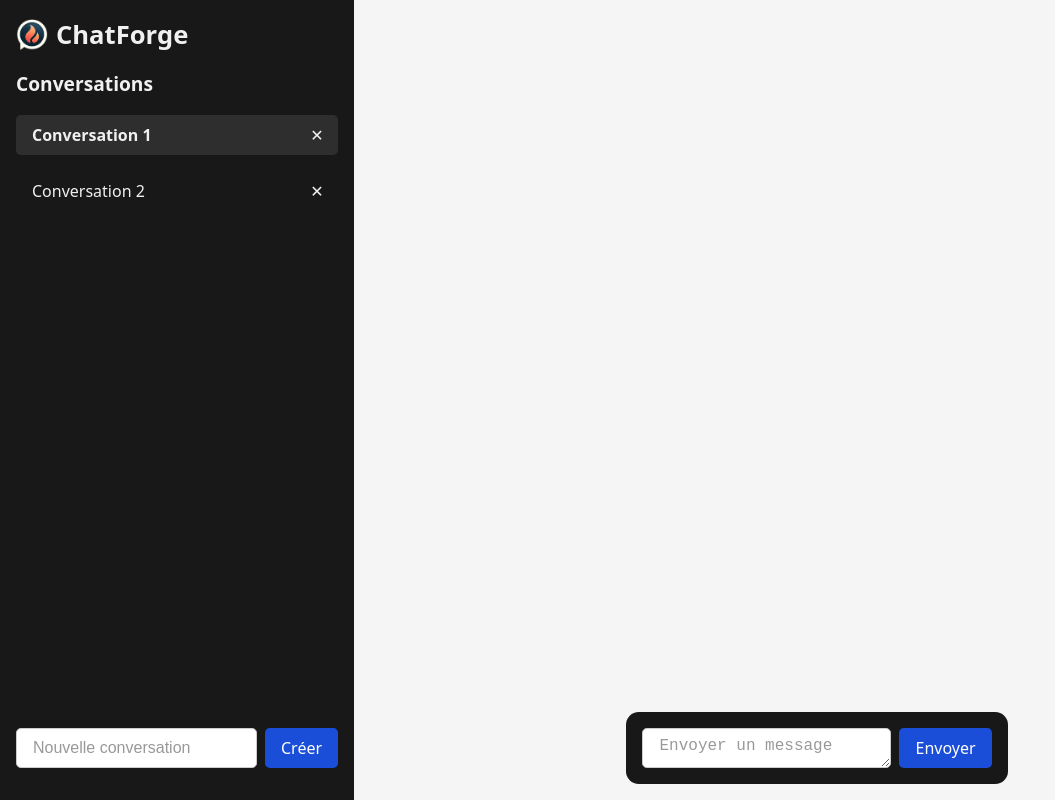
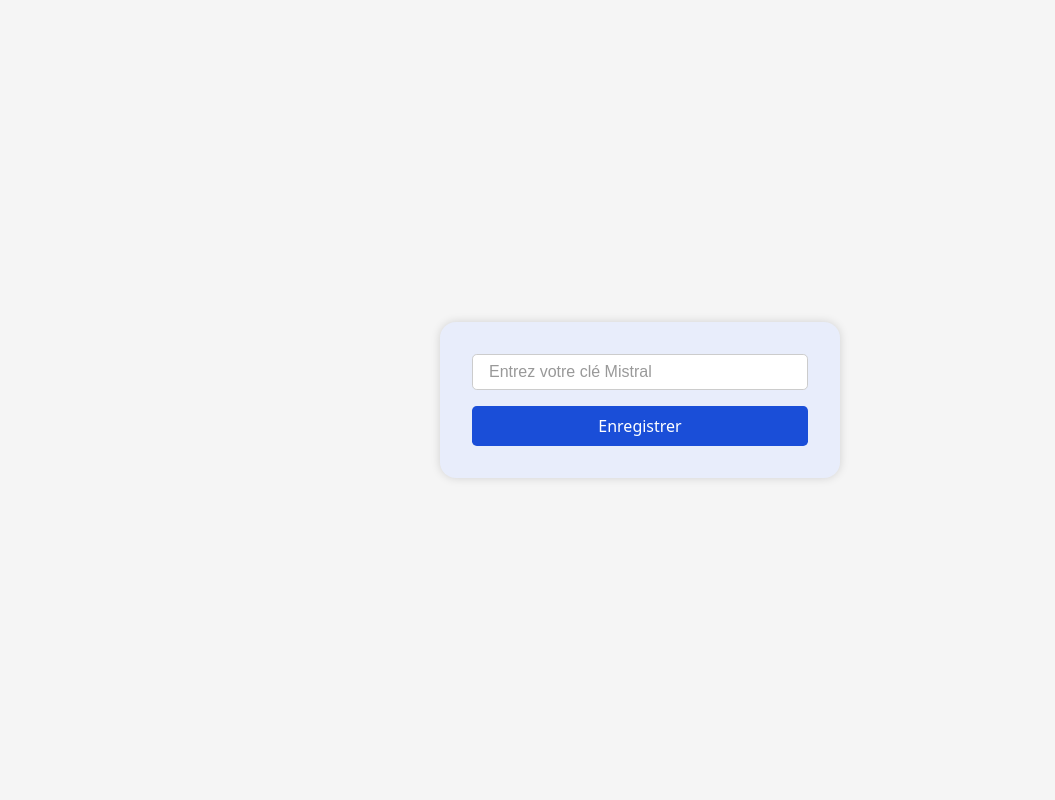
Before and after one commit to FrancoisNovais/ChatForge, a Svelte app: page / in a window 1280 px wide. Shown: the whole page, without its empty margins (0-1055 px from the left). Built offline with nearby package versions, Linux system fonts and the light colour scheme.

Commit message:
feat(auth): ajout de la saisie du token Mistral avec persistance locale

```diff
--- a/src/App.svelte
+++ b/src/App.svelte
@@ -3,9 +3,25 @@
     import ConversationItem from "./components/ConversationItem.svelte";
     import Button from "./components/Button.svelte";
 
-    // États réactifs
+    // États réactifs : messages du chat, message en cours, saisie du token, et token stocké (localStorage)
     let messages = $state([]);
     let userMessage = $state("");
+    let token = $state("");
+    let mistralToken = $state(localStorage.getItem("mistralToken"));
+
+    // Fonction : enregistre le token Mistral dans localStorage
+    function saveToken(event) {
+        event.preventDefault();
+
+        token = token.trim();
+
+        if (token) {
+            localStorage.setItem("mistralToken", token);
+            mistralToken = token;
+        } else {
+            alert("Veuillez entrer une clé Mistral valide.");
+        }
+    }
 
     // Fonction : ajoute un message au chat
     function addMessage(role, content) {
@@ -13,7 +29,7 @@
         messages.push({
             role,
             content,
-            date: new Date().toLocaleTimeString().slice(0, 5)
+            date: new Date().toLocaleTimeString().slice(0, 5),
         });
         console.log("[addMessage] messages count:", messages.length);
     }
@@ -30,7 +46,7 @@
         const res = await fetch("https://api.mistral.ai/v1/chat/completions", {
             method: "POST",
             headers: {
-                Authorization: "Bearer",
+                Authorization: `Bearer ${mistralToken}`,
                 "Content-Type": "application/json",
             },
             body: JSON.stringify(body),
@@ -68,8 +84,19 @@
     }
 </script>
 
-
 <div class="app">
+    {#if !mistralToken}
+        <form class="token__form" onsubmit={saveToken}>
+            <input
+                type="text"
+                name="token"
+                placeholder="Entrez votre clé Mistral"
+                class="token__input"
+                bind:value={token}
+            />
+            <Button type="submit" text="Enregistrer" />
+        </form>
+    {:else}
         <aside class="app__sidebar sidebar">
             <nav class="sidebar__nav">
                 <header class="sidebar__header">
@@ -128,12 +155,14 @@
                 </form>
             </div>
         </main>
+    {/if}
 </div>
 
 <style>
     .app {
         display: flex;
         flex-direction: column;
+        background: var( --color-bg-main);
         height: 100vh;
         width: 100vw;
         overflow: hidden;
@@ -194,7 +223,8 @@
     }
 
     .sidebar__input,
-    .chat__input {
+    .chat__input,
+    .token__form input {
         width: 100%;
         padding: 0.5rem 1rem;
         border: 1.5px solid var(--color-border-input, #ccc);
@@ -206,19 +236,22 @@
     }
 
     .sidebar__input:focus,
-    .chat__input:focus {
+    .chat__input:focus,
+    .token__form input:focus {
         outline: none;
         box-shadow: 0 0 0 3px rgba(66, 153, 225, 0.6);
     }
 
     .sidebar__input::placeholder,
-    .chat__input::placeholder {
+    .chat__input::placeholder,
+    .token__form input::placeholder  {
         color: var(--color-text-placeholder, #999);
     }
 
     /* Chat */
     .chat__container {
         max-width: 50rem;
+        width: 100%;
         margin: 0 auto;
         height: 100vh;
         display: flex;
@@ -285,6 +318,26 @@
         padding: 1rem;
     }
 
+    /* Token */
+    .token__form {
+        position: fixed;
+        top: 50%;
+        left: 50%;
+        transform: translate(-50%, -50%);
+        background: var(--color-bg-user);
+        padding: 2rem;
+        border-radius: 1rem;
+        box-shadow: 0 0 10px rgba(0, 0, 0, 0.15);
+        display: flex;
+        flex-direction: column;
+        gap: 1rem;
+        width: 90%;
+        max-width: 400px;
+        z-index: 100;
+    }
+
+
+
     /* Responsive */
     @media (min-width: 48rem) {
         .app {
```
Lines whose indentation alone changed are shown as unchanged.
